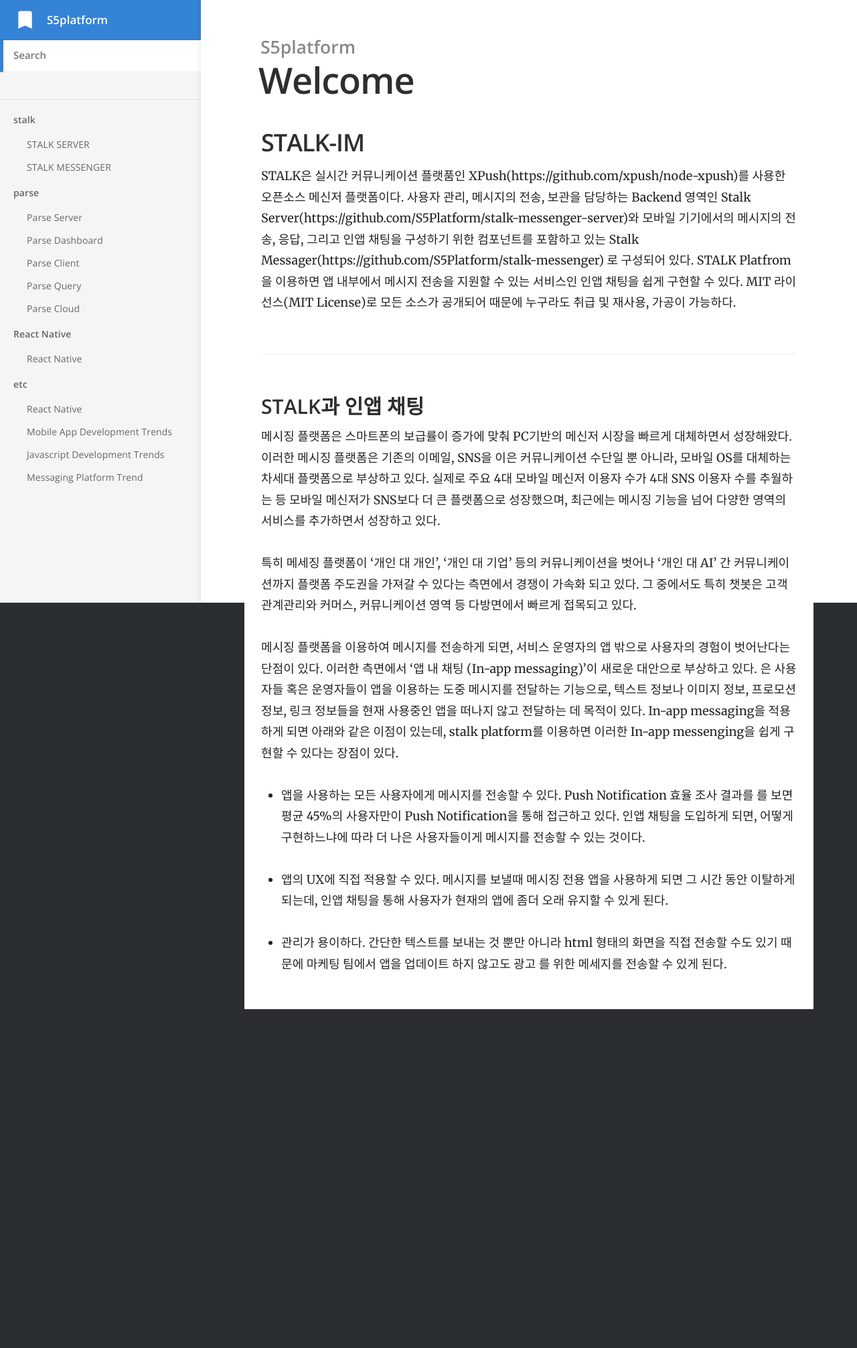
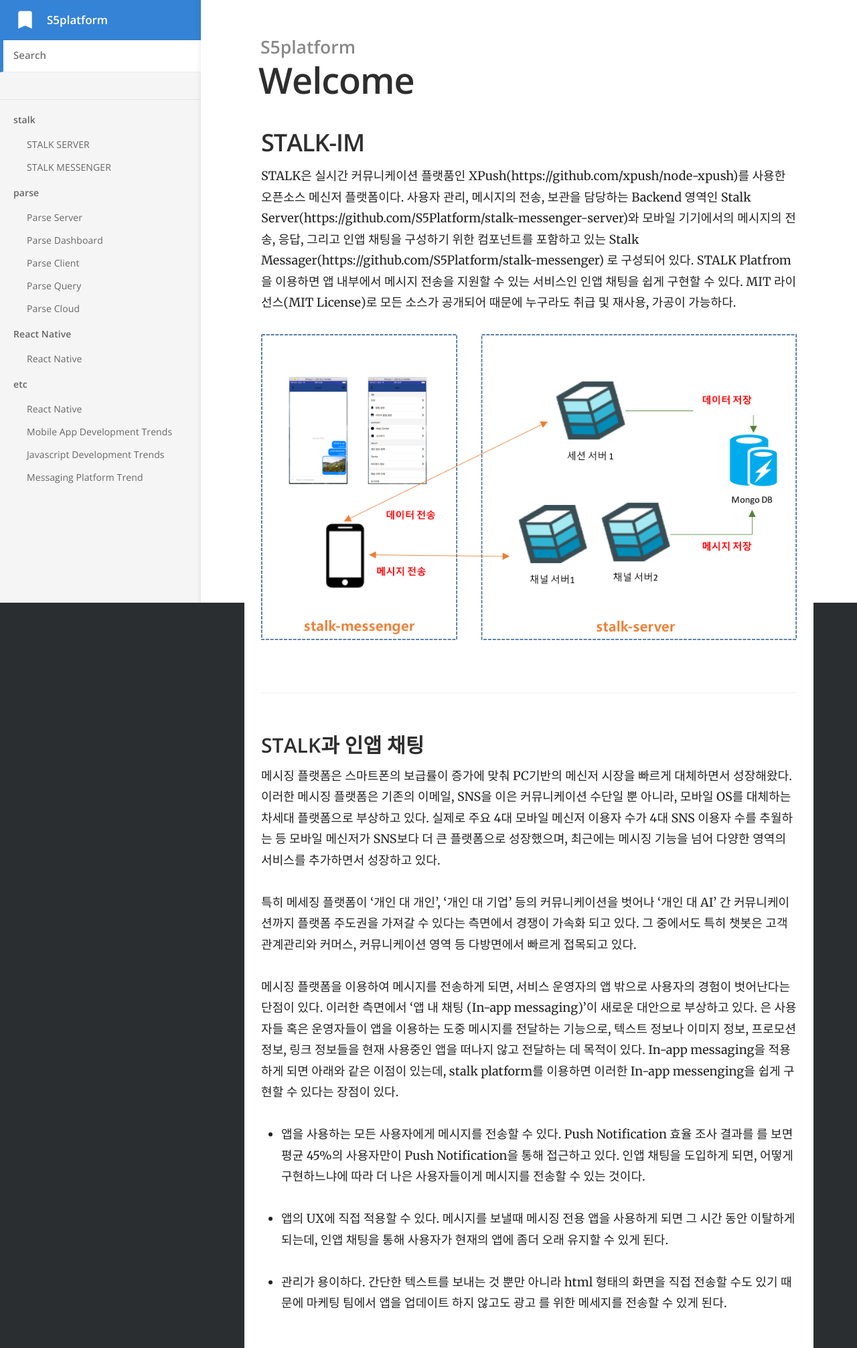
Before and after one commit to S5Platform/s5Platform.github.io, a Jekyll site: the page built from index.md, in a window 1280 px wide. Shown: the whole page at 67% size. Built offline with Jekyll 4.4.1, drawn with Linux system fonts in a browser that asks for light colours; before the commit the page ends 1507 px from its top, so only the background shows below that.

Commit message:
Add image

```diff
--- a/index.md
+++ b/index.md
@@ -6,6 +6,7 @@
 
 STALK은 실시간 커뮤니케이션 플랫품인 XPush(https://github.com/xpush/node-xpush)를 사용한 오픈소스 메신저 플랫폼이다. 사용자 관리, 메시지의 전송, 보관을 담당하는 Backend 영역인 Stalk Server(https://github.com/S5Platform/stalk-messenger-server)와 모바일 기기에서의 메시지의 전송, 응답, 그리고 인앱 채팅을 구성하기 위한 컴포넌트를 포함하고 있는 Stalk Messager(https://github.com/S5Platform/stalk-messenger) 로 구성되어 있다. STALK Platfrom을 이용하면 앱 내부에서 메시지 전송을 지원할 수 있는 서비스인 인앱 채팅을 쉽게 구현할 수 있다. MIT 라이선스(MIT License)로 모든 소스가 공개되어 때문에 누구라도 취급 및 재사용, 가공이 가능하다.
 
+![stalk](/images/stalk.png)
 
 
 ### STALK과 인앱 채팅
```
Also changed, not shown: _docs/1.stalk/stalk_im.md (+4 -4 lines), images/stalk.png (added).
